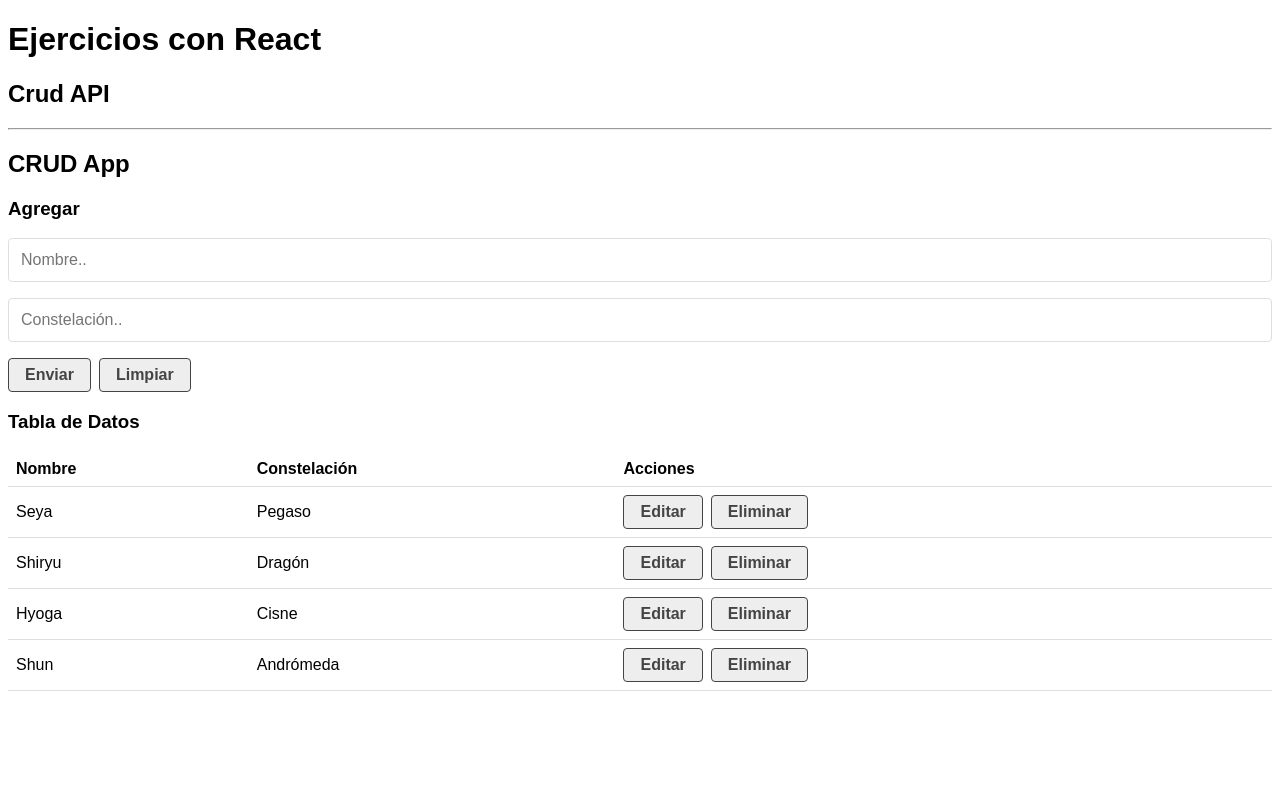
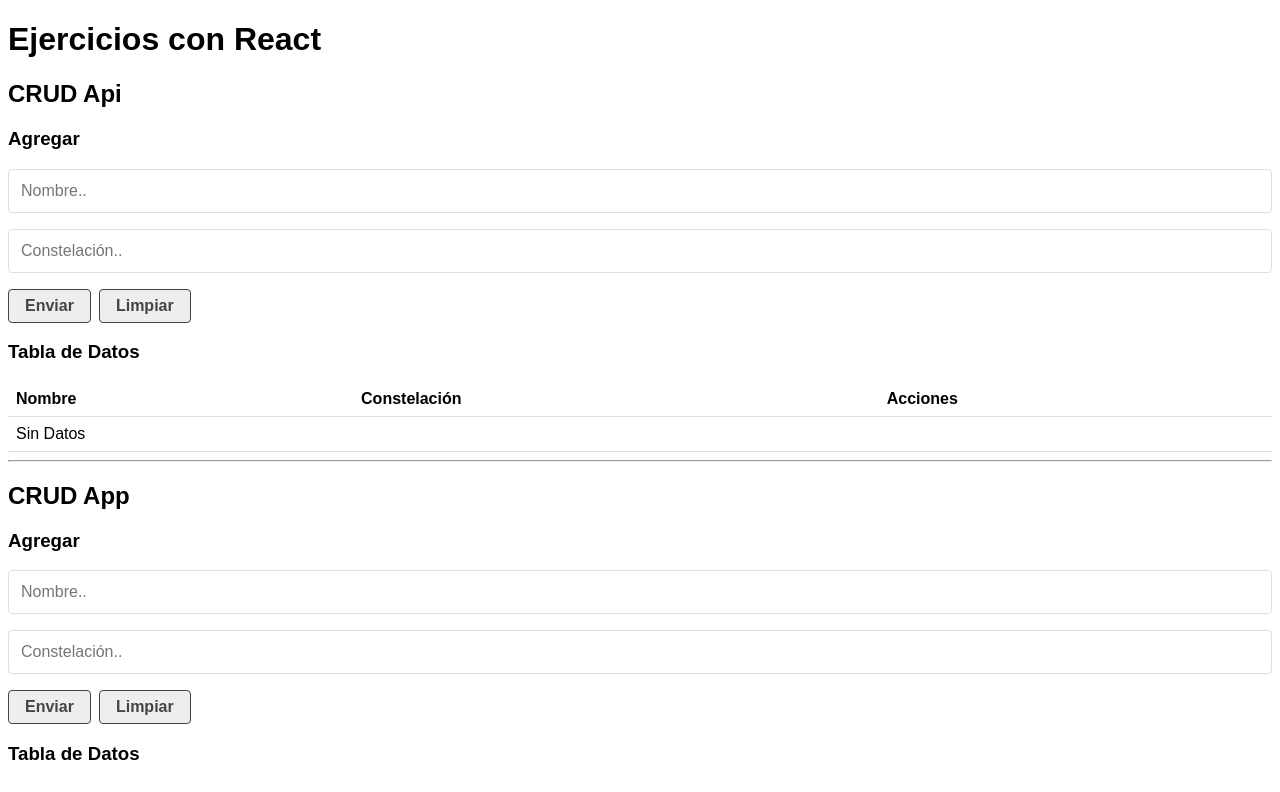
Before and after one commit to edumaldonado/02-react-ejercicios, a React (Create React App) app: page / in a window 1280 px wide. Shown: the top 792 px of the page. Built offline with nearby package versions, Linux system fonts and the light colour scheme.

Commit message:
fin de dia trabajo 2022-10-21

```diff
--- a/package.json
+++ b/package.json
@@ -15,7 +15,8 @@
     "start": "react-scripts start",
     "build": "react-scripts build",
     "test": "react-scripts test",
-    "eject": "react-scripts eject"
+    "eject": "react-scripts eject",
+    "fake-api": "json-server --watch src/api/db.json --port 5000"
   },
   "eslintConfig": {
     "extends": [
--- /dev/null
+++ b/src/api/db.json
@@ -0,0 +1,24 @@
+{
+    "santos":[
+    {
+        "id":1,
+        "name":"Seya",
+        "constellation":"Pegaso"
+    },
+    {
+        "id":2,
+        "name":"Shiryu",
+        "constellation":"Dragón"
+    },
+    {
+        "id":3,
+        "name":"Hyoga",
+        "constellation":"Cisne"
+    },
+    {
+        "id":4,
+        "name":"Shun",
+        "constellation":"Andrómeda"
+    }
+]
+}
--- a/src/component/CrudApi.js
+++ b/src/component/CrudApi.js
@@ -1,11 +1,50 @@
-import React from 'react';
+import React, { useState } from "react";
+
+import CrudForm from "./CrudForm";
+import CrudTable from "./CrudTable";
 
 const CrudApi = () => {
-    return (
-        <div>
-            <h2>Crud API</h2>
-        </div>
-     );
-}
+  const [db, setDb] = useState([]);
+  const [dataToEdit, setDataToEdit] = useState(null);
+
+  const createData = (data) => {
+    data.id = Date.now(); //para tratar de crear un id unico
+    setDb([...db, data]);
+  };
+  const updateData = (data) => {
+    let newData = db.map((el) => (el.id === data.id ? data : el));
+    setDb(newData);
+  };
+  const deleteData = (id) => {
+    let isDelete = window.confirm(
+      `Esta seguro de eliminar el registro con el id  ${id}`
+    );
+    if (isDelete) {
+      let newData = db.filter((el) => el.id !== id);
+      setDb(newData);
+    }
+    //else{
+
+    //}
+  };
+  return (
+    <>
+      <h2> CRUD Api</h2>
+      <article className="grid-1-2">
+        <CrudForm
+          createData={createData}
+          updateData={updateData}
+          dataToEdit={dataToEdit}
+          setDataToEdit={setDataToEdit}
+        />
+        <CrudTable
+          data={db}
+          setDataToEdit={setDataToEdit}
+          deleteData={deleteData}
+        />
+      </article>
+    </>
+  );
+};
 
 export default CrudApi;
--- a/src/component/CrudApp.js
+++ b/src/component/CrudApp.js
@@ -1,63 +1,73 @@
-import React, { useState } from 'react';
+import React, { useState } from "react";
 
-import CrudForm from './CrudForm';
-import CrudTable from './CrudTable';
+import CrudForm from "./CrudForm";
+import CrudTable from "./CrudTable";
 
 const initialDB = [
   {
-        id : 1,
-        name : "Seya",
-        constellation : "Pegaso"
-    },    {
-        id : 2,
-        name : "Shiryu",
-        constellation : "Dragón"
+    id: 1,
+    name: "Seya",
+    constellation: "Pegaso",
   },
   {
-        id : 3,
-        name : "Hyoga",
-        constellation : "Cisne"
+    id: 2,
+    name: "Shiryu",
+    constellation: "Dragón",
   },
   {
-        id : 4,
-        name : "Shun",
-        constellation : "Andrómeda"
+    id: 3,
+    name: "Hyoga",
+    constellation: "Cisne",
   },
-]
+  {
+    id: 4,
+    name: "Shun",
+    constellation: "Andrómeda",
+  },
+];
 
-
-
-const CrudApp =()=>{
+const CrudApp = () => {
   const [db, setDb] = useState(initialDB);
   const [dataToEdit, setDataToEdit] = useState(null);
 
-    const createData = (data) =>{
+  const createData = (data) => {
     data.id = Date.now(); //para tratar de crear un id unico
-        setDb([...db,data]);
+    setDb([...db, data]);
   };
-    const updateData = (data) =>{
-        let newData = db.map(el => el.id === data.id? data : el );
+  const updateData = (data) => {
+    let newData = db.map((el) => (el.id === data.id ? data : el));
     setDb(newData);
   };
-    const deleteData = (id) =>{
-        let isDelete = window.confirm(`Esta seguro de eliminar el registro con el id  ${id}`);
-        if (isDelete){
-            let newData = db.filter(el => el.id !== id);
+  const deleteData = (id) => {
+    let isDelete = window.confirm(
+      `Esta seguro de eliminar el registro con el id  ${id}`
+    );
+    if (isDelete) {
+      let newData = db.filter((el) => el.id !== id);
       setDb(newData);
     }
     //else{
 
     //}
   };
-    return(
+  return (
     <>
       <h2> CRUD App</h2>
       <article className="grid-1-2">
-            <CrudForm createData = {createData} updateData ={updateData} dataToEdit={dataToEdit} setDataToEdit={setDataToEdit}/>
-            <CrudTable data={db} setDataToEdit={setDataToEdit} deleteData ={deleteData} />
+        <CrudForm
+          createData={createData}
+          updateData={updateData}
+          dataToEdit={dataToEdit}
+          setDataToEdit={setDataToEdit}
+        />
+        <CrudTable
+          data={db}
+          setDataToEdit={setDataToEdit}
+          deleteData={deleteData}
+        />
       </article>
     </>
-    )
-}
+  );
+};
 
 export default CrudApp;
```
Also changed, not shown: src/component/CrudTable.js (+18 -6 lines), src/helpers/helpHttp.js (added, +54 -0 lines). Lines whose indentation alone changed are shown as unchanged.
